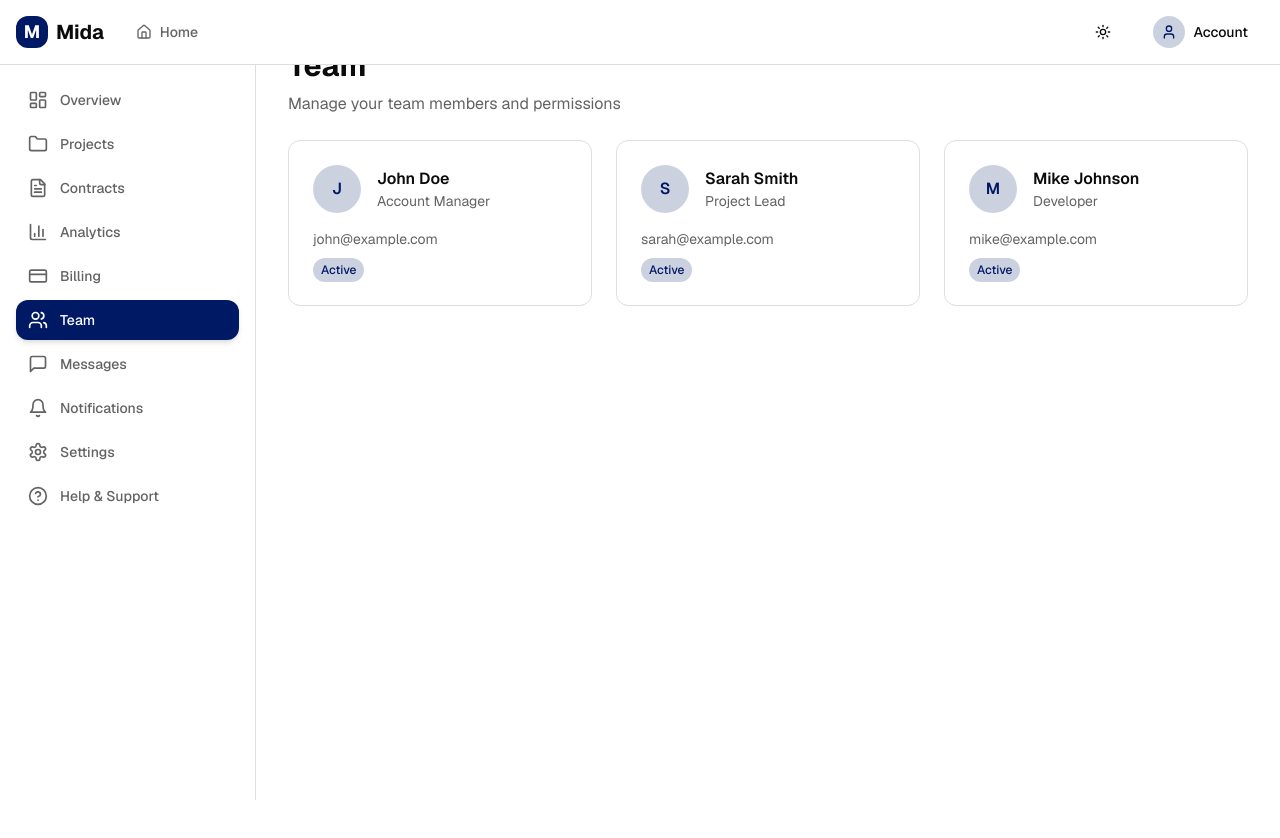
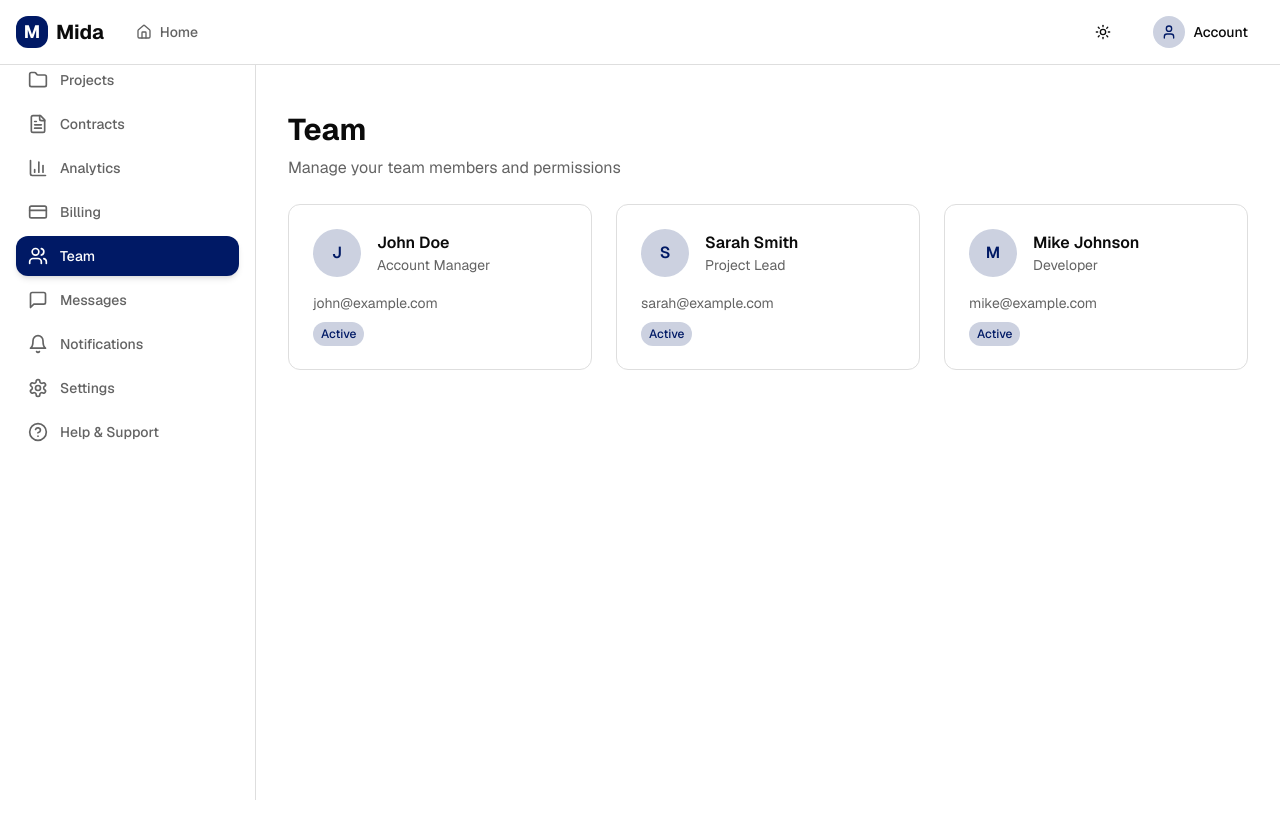
Before and after one commit to jesnaty/Mida, a Next.js app: page /dashboard/team in a window 1280 px wide. Shown: the top 838 px of the page. Built offline with nearby package versions, Linux system fonts and the light colour scheme.

Commit message:
Fix navbar covering content by adding top margin to main content

```diff
--- a/app/dashboard/layout.tsx
+++ b/app/dashboard/layout.tsx
@@ -14,7 +14,7 @@ export default function DashboardLayout({
         <DashboardSidebar />
         <div className="flex-1 flex flex-col">
           <DashboardNav />
-          <main className="flex-1 ml-64 p-4">
+          <main className="flex-1 ml-64 mt-16 p-4">
             {children}
           </main>
         </div>
--- a/components/dashboard-sidebar.tsx
+++ b/components/dashboard-sidebar.tsx
@@ -73,7 +73,7 @@ export function DashboardSidebar() {
   const pathname = usePathname()
 
   return (
-    <aside className="fixed left-0 top-0 h-screen w-64 border-r border-border bg-card overflow-y-auto z-10 flex-shrink-0 pt-16">
+    <aside className="fixed left-0 top-0 h-screen w-64 border-r border-border bg-card overflow-y-auto z-10 flex-shrink-0">
       <nav className="p-4 space-y-1">
         {sidebarItems.map((item) => {
           const isActive = pathname === item.href
```
